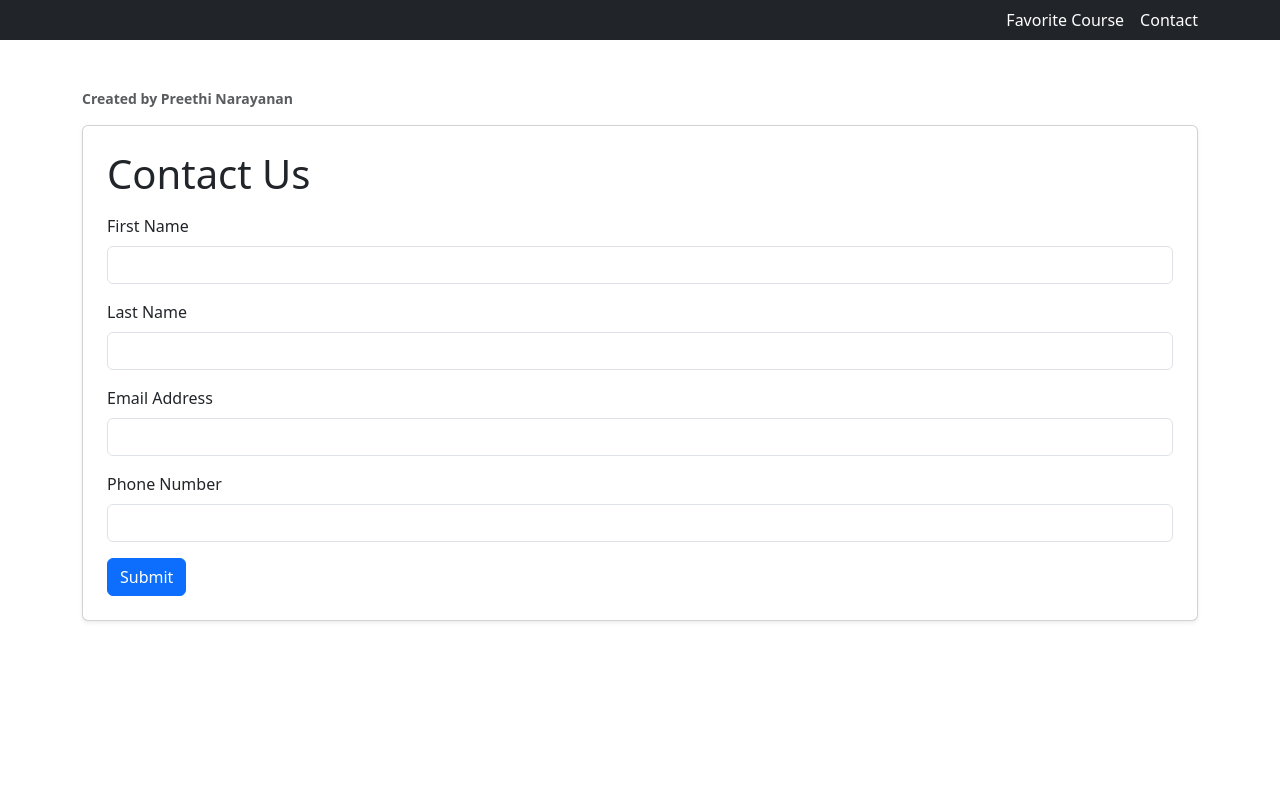
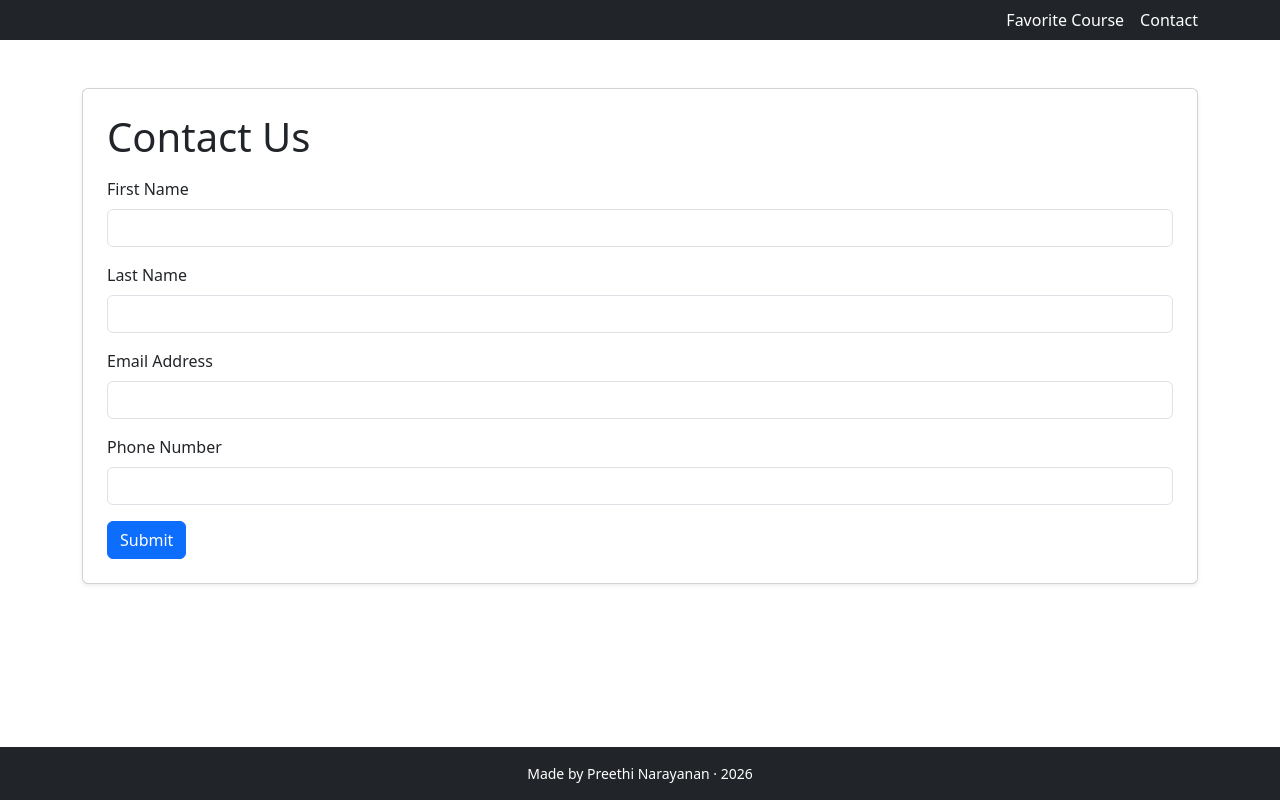
Before and after one commit to preethi253/helloWorld, a Flask app: page /contact in a window 1280 px wide. Run offline with Flask 3, Linux system fonts and the light colour scheme.

Commit message:
made an html page that has features that are going to be inherited by the other two pages contact.html and favorite_course.html.

```diff
--- a/templates/base.html
+++ b/templates/base.html
@@ -5,19 +5,24 @@
     <meta name="viewport" content="width=device-width, initial-scale=1">
     <title>{% block title %}Website{% endblock %}</title>
 
+    <!-- Bootstrap CSS -->
     <link href="https://cdn.jsdelivr.net/npm/bootstrap@5.3.3/dist/css/bootstrap.min.css"
           rel="stylesheet">
 </head>
-<body>
- <!-- This is the nav bar -->
+
+<body class="d-flex flex-column min-vh-100">
+
+    <!-- I created a dark navigation bar.  -->
     <nav class="navbar navbar-expand-lg navbar-dark bg-dark py-2">
         <div class="container justify-content-end">
-             <!-- Text is white -->
+
+            <!-- This links to the favorite course page.  -->
             <a class="nav-link text-white me-3"
                href="/favorite-course">
                 Favorite Course
             </a>
 
+            <!-- Link to the contact page.  -->
             <a class="nav-link text-white"
                href="/contact">
                 Contact
@@ -25,10 +30,25 @@
         </div>
     </nav>
 
-    <main class="container py-5">
-     <!--Included something that means I made the page, have to include our name -->
-   <p class="text-muted small fw-bold">Created by Preethi Narayanan</p>
+    <!-- This is where each page will have there information -->
+    <main class="container py-5 flex-grow-1">
+
+        <!--This is where the pages can use the format by inheritance.
+        The different pages will just display their own information. -->
         {% block content %}{% endblock %}
+
     </main>
+
+    <!--I used a dark footer with white text. I want it to be similar to the
+     navigation bar. -->
+    <footer class="bg-dark text-white text-center py-3 mt-auto">
+        <p class="mb-0 small">Made by Preethi Narayanan · 2026</p>
+    </footer>
+
+    <!-- I used the example given in class  and made sure the script was there. -->
+    <script src="https://cdn.jsdelivr.net/npm/bootstrap@5.3.3/dist/js/bootstrap.bundle.min.js"
+            integrity="sha384-YvpcrYf0tY3lHB60NNkmXc5s9fDVZLESaAA55NDzOxhy9GkcIdslK1eN7N6jIeHz"
+            crossorigin="anonymous"></script>
+
 </body>
 </html>
```
